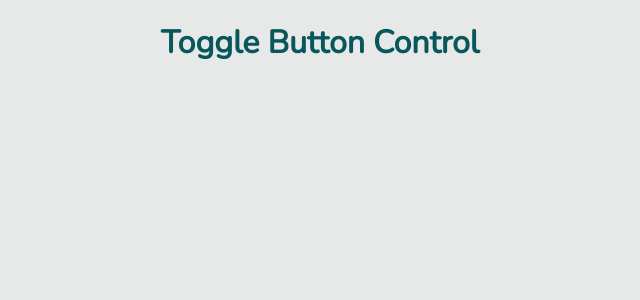
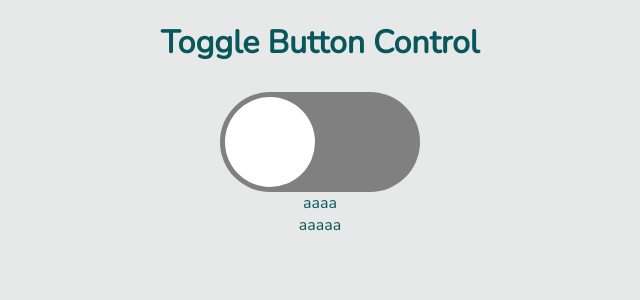
Before and after one commit to NC0D3/TLALLJI, a Flask app: template templates/index.html in a window 1280 px wide. Shown: the top 300 px of the page, without its empty margins (320-960 px from the left). Run offline with Flask 3, Linux system fonts and the light colour scheme; the template is opened without the code that fills it, so the values that code supplies are empty; some libraries are stand-ins or nearby versions.

Commit message:
Update index.html

```diff
--- a/templates/index.html
+++ b/templates/index.html
@@ -11,18 +11,20 @@
 
 	<body>
 		<h1>Toggle Button Control</h1>
-    <label>
-      <input id="toggleBtn" type="checkbox" onchange="sendData()">
-      <span id="ADC0"></span>
-        <span id="voltaje"></span>
-    </label>
+		<div class="container">
+			<input id="toggleBtn" type="checkbox" onchange="sendData()"/>
+			<label for="toggleBtn" id="lblLED">Toggle</label>
+			<span id="ADC0" class="DATAOUT">aaaa</span>
+			<span id="voltaje" class="DATAOUT">aaaaa</span>
+		</div>
+
+
 		<script>
 			function sendData() {
 				var toggleBtn = document.getElementById('toggleBtn');
-        var ledStatus = toggleBtn.checked ? 'on' : 'off';
-
+				var ledStatus = toggleBtn.checked ? 'ON' : 'OFF';
 				var xhr = new XMLHttpRequest();
-        xhr.open('POST','/', true);
+				xhr.open('POST', '/', true);
 				xhr.setRequestHeader('Content-Type', 'application/x-www-form-urlencoded;charset=UTF-8');
 				xhr.send('led=' + ledStatus);
 				xhr.onreadystatechange = function () {
@@ -42,19 +44,17 @@
 				}
 			};
 
-        eventSource.addEventListener('event1', function(event) {
+			eventSource.addEventListener('event1', function (event) {
 				console.log('Evento 1 recibido:', event.data);
 				const ADC0 = document.getElementById('ADC0');
 				ADC0.innerText = currentEvent.data;
 			});
 
-        eventSource.addEventListener('event2', function(event) {
+			eventSource.addEventListener('event2', function (event) {
 				console.log('Evento 2 recibido:', event.data);
 				const vtg = document.getElementById('voltaje');
 				vtg.innerText = currentEvent.data;
 			});
 		</script>
-
 	</body>
-
 </html>
```
Lines whose indentation alone changed are shown as unchanged.
